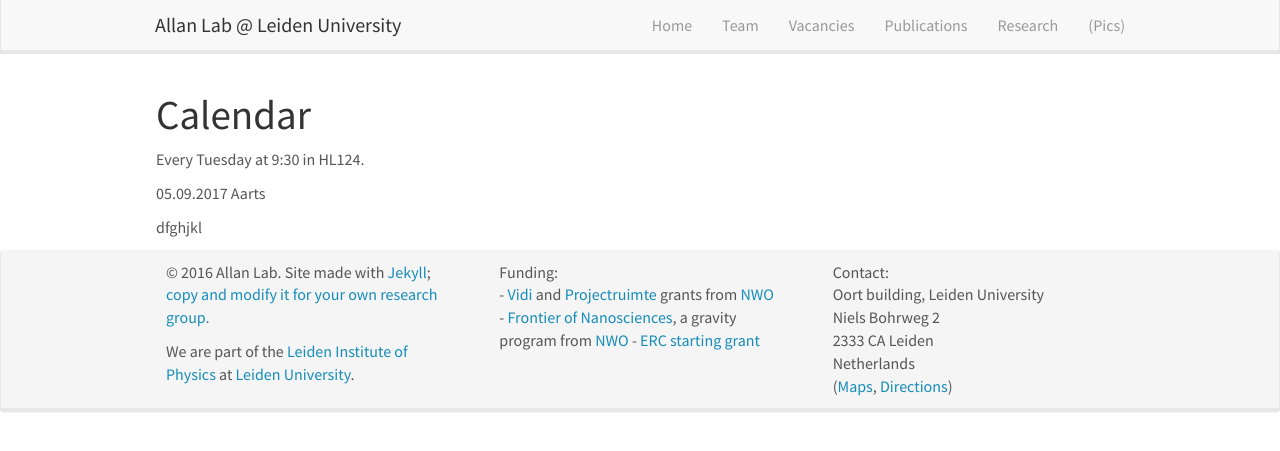
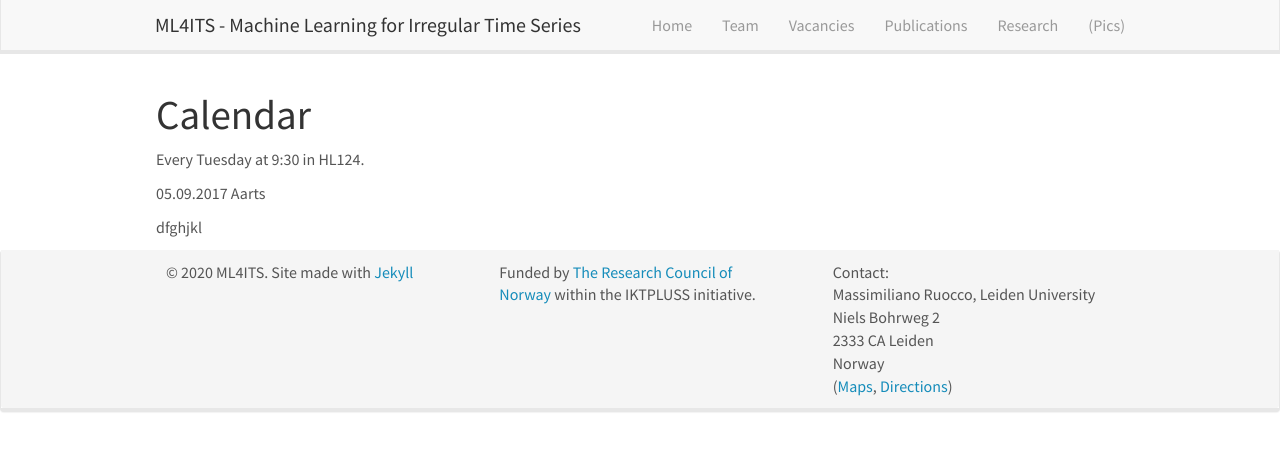
Before and after one commit to ML4ITS/ml4its.github.io.old, a Jekyll site: the page built from _pages/mini_lecture_series.md, in a window 1280 px wide. Shown: the top 451 px of the page. Built offline with Jekyll 4.4.1, drawn with Linux system fonts in a browser that asks for light colours; nearby versions of some CDN libraries.

Commit message:
Changes in content

```diff
--- a/_config.yml
+++ b/_config.yml
@@ -6,8 +6,8 @@
 # 'jekyll serve'. If you change this file, please restart the server process.
 
 # Site settings
-title: The Allan Lab
-email: your-email@domain.com
+title: ML4ITS Machine Learning for Irregular Time Series
+email: massimiliano.ruocco@ntnu.no
 description: > # this means to ignore newlines until "baseurl:"
   Write an awesome description for your new site here. You can edit this
   line in _config.yml. It will appear in your document head meta (for
--- a/_includes/footer.html
+++ b/_includes/footer.html
@@ -4,8 +4,7 @@
 	  <div class="row">
 		<div class="col-sm-4">
 
-		  <p>&copy 2016 Allan Lab. Site made with <a href="https://jekyllrb.com">Jekyll</a>;  <a href="{{ site.url }}{{ site.baseurl }}/aboutwebsite.html">copy and  modify it for your own research group.</a></p>
-              <p>We are part of the <a href="https://www.physics.leidenuniv.nl/">Leiden Institute of Physics</a> at <a href="https://www.leidenuniv.nl">Leiden University</a>.</p>
+		  <p>&copy 2020 ML4ITS. Site made with <a href="https://jekyllrb.com">Jekyll</a>
 
 
 		   <p>  </p><p>
@@ -13,17 +12,14 @@
 
 		</div>
 		<div class="col-sm-4">
-		  Funding:<br />
-		  - <a href="http://www.nwo.nl/en/research-and-results/programmes/Talent+Scheme">Vidi </a> and <a href='https://www.fom.nl/en/news/press-releases/2016/11/18/28634/'>Projectruimte</a> grants from <a href="http://www.nwo.nl">NWO</a> <br />
-		  - <a href="https://www.universiteitleiden.nl/en/research/research-projects/science/frontiers-of-nanoscience-nanofront">Frontier of Nanosciences</a>, a gravity program from <a href="http://www.nwo.nl">NWO</a>
-          - <a href='https://www.universiteitleiden.nl/en/news/2017/08/two-erc-grants-for-leiden-physics'>ERC starting grant</a>
+		  Funded by <a href="https://www.forskningsradet.no/"> The Research Council of Norway</a> within the IKTPLUSS initiative. <br />
 		</div>
 		<div class="col-sm-4">
 		  Contact:<br />
-		  Oort building, Leiden University<br />
+		  Massimiliano Ruocco, Leiden University<br />
 		  Niels Bohrweg 2<br />
 		  2333 CA Leiden<br />
-		  Netherlands <br />
+		  Norway <br />
             (<a href="https://goo.gl/maps/H2RjutkyoUH2">Maps</a>, <a href="http://www.physics.leidenuniv.nl/travel-directions">Directions</a>)
 		</div>
 	  </div>
--- a/_includes/header.html
+++ b/_includes/header.html
@@ -8,7 +8,7 @@
 		<span class="icon-bar"></span>
 	  </button>
 
-    <a class="navbar-brand" href="{{ site.url }}{{ site.baseurl }}/">Allan Lab @ Leiden University</a>
+    <a class="navbar-brand" href="{{ site.url }}{{ site.baseurl }}/">ML4ITS - Machine Learning for Irregular Time Series</a>
 	</div>
 	<div class="collapse navbar-collapse" id="navbar-collapse-1">
 	  <ul class="nav navbar-nav navbar-right">
```
Also changed, not shown: _pages/home.md (+19 -57 lines).
